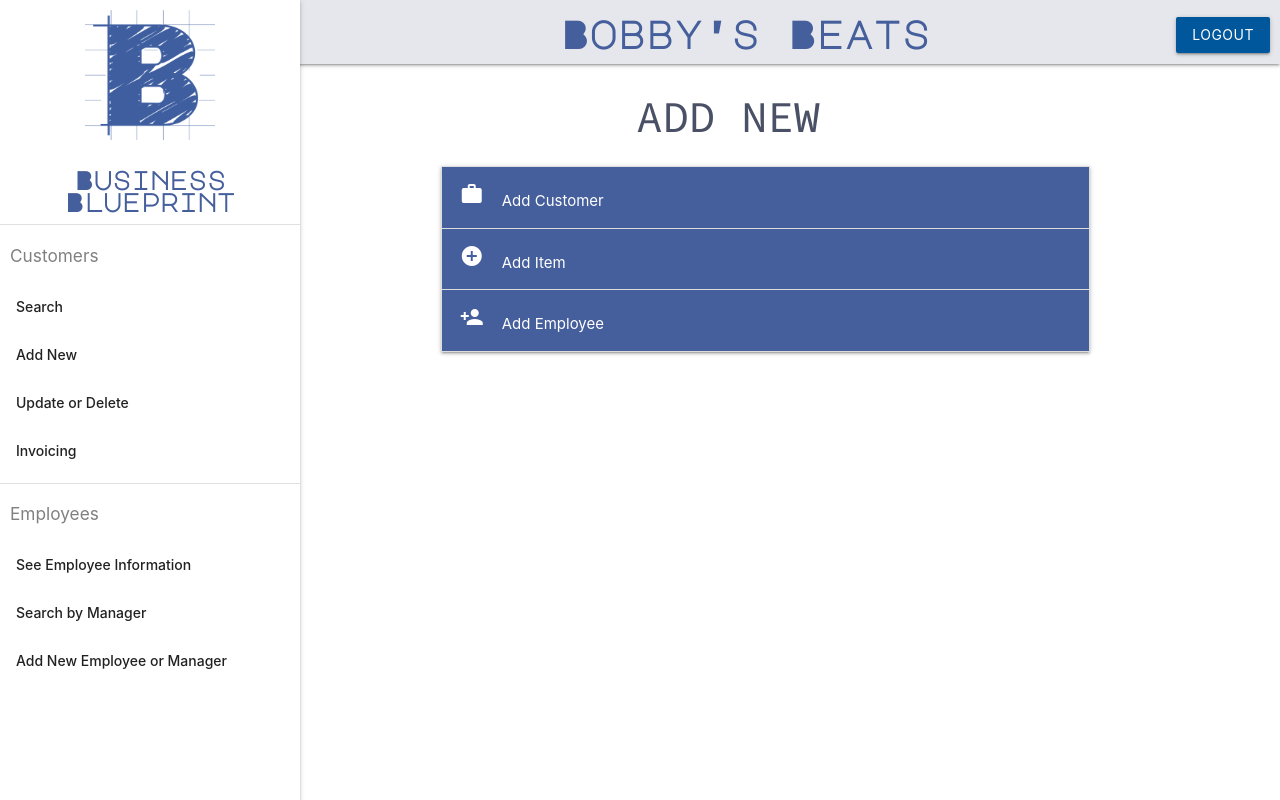
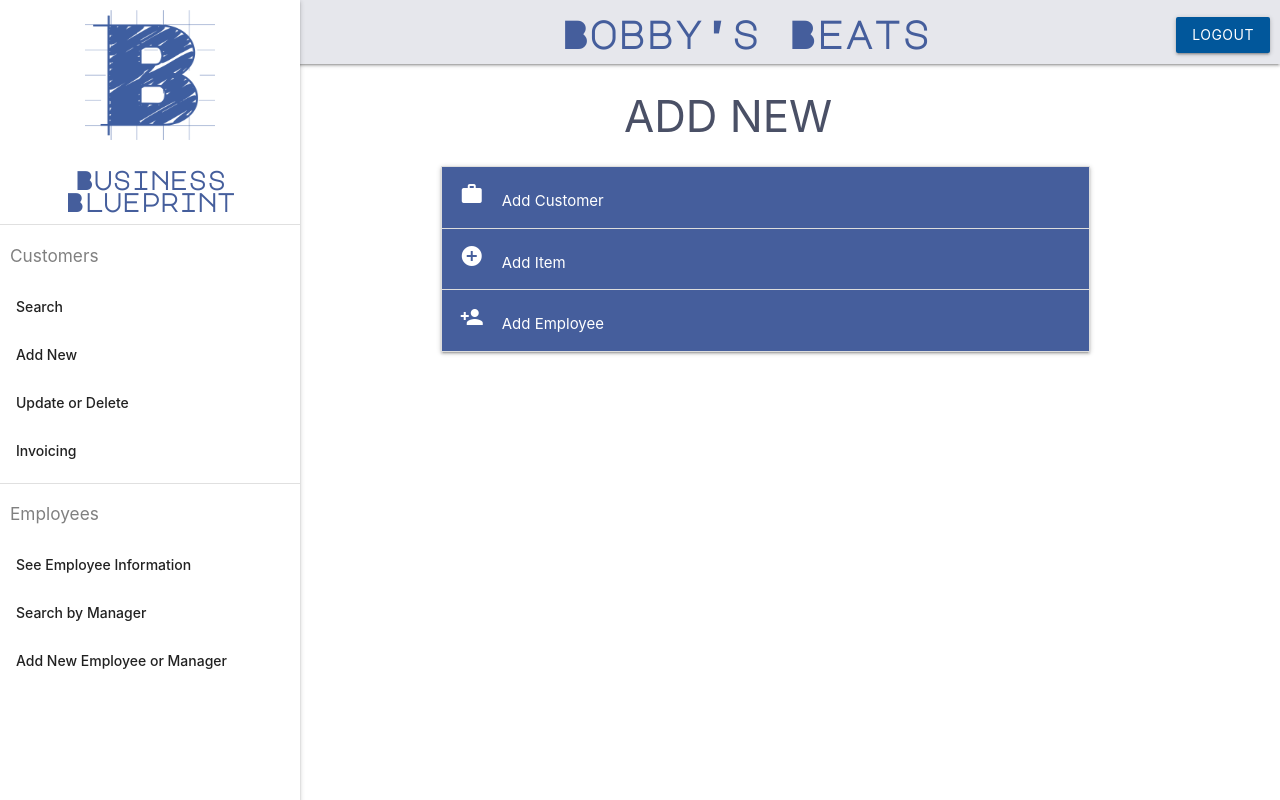
Before and after one commit to lalliere/business-blueprint, a website: page public/addNew.html in a window 1280 px wide. Drawn offline with nearby package versions, Linux system fonts and the light colour scheme; a web font is replaced by a local one.

Commit message:
header font ugly on Ana's pages so commented out

```diff
--- a/public/stylesheets/style.css
+++ b/public/stylesheets/style.css
@@ -96,7 +96,7 @@ form.login {
 }
 
 .subpageH1 {
-  font-family: 'Source Code Pro', monospace;
+  /* font-family: 'Source Code Pro', monospace; */
   color: #4A5066;
 }
 
```
